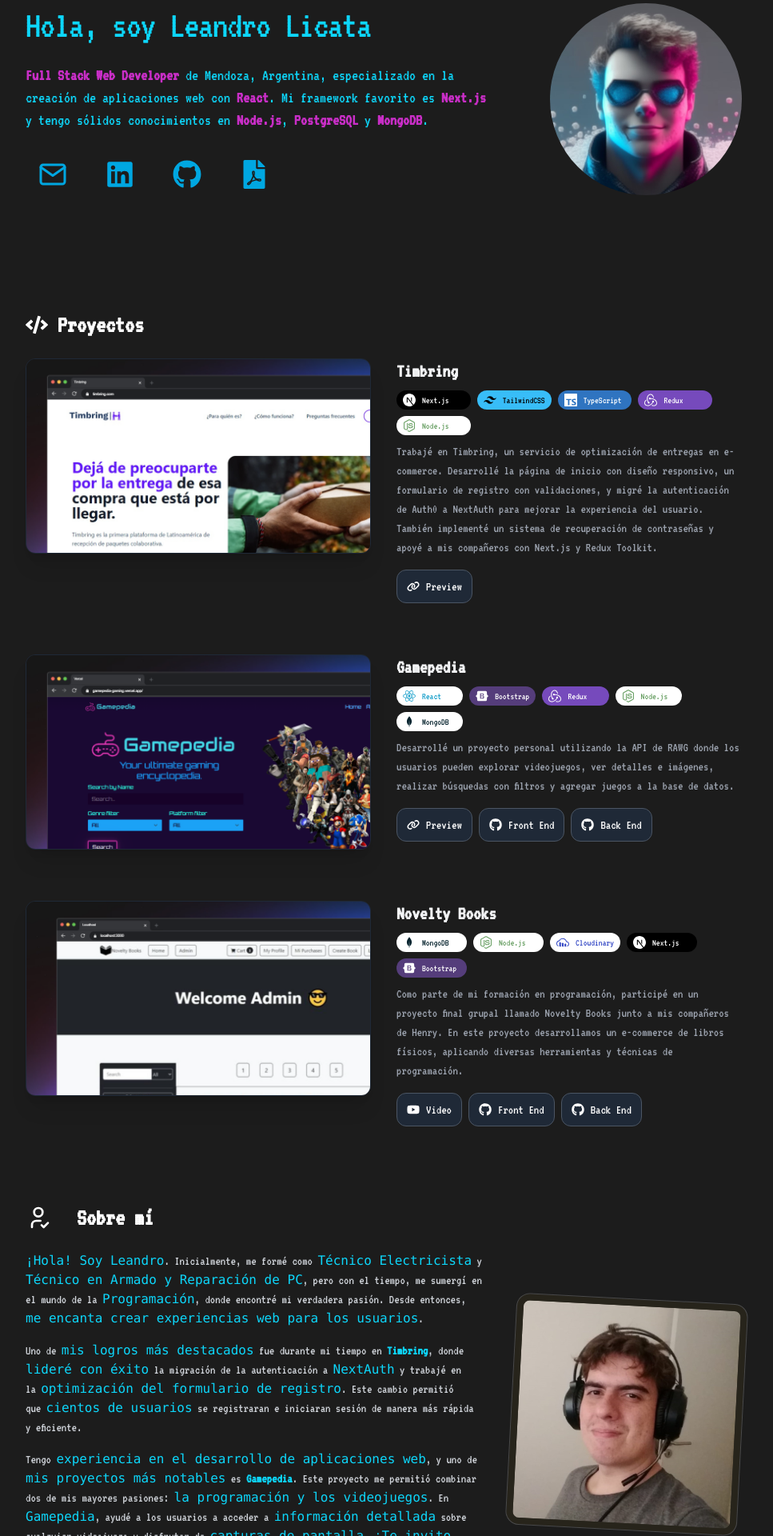
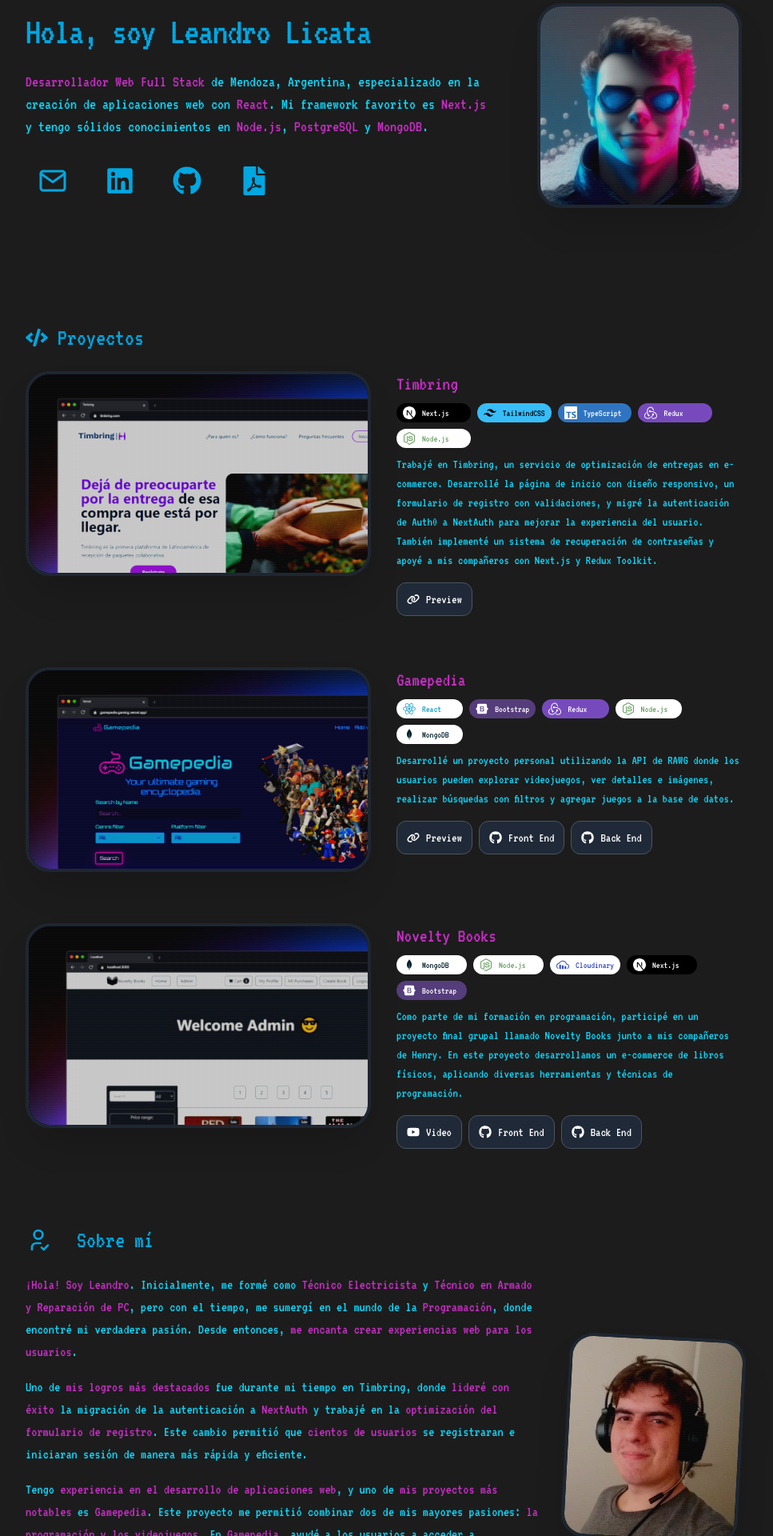
Before and after one commit to LeandroLicata/web-portfolio, a Next.js app: page / in a window 1280 px wide. Shown: the part 140-2060 px from the top of the page at 80% size, without its empty margins (160-1127 px from the left). Built offline with nearby package versions, Linux system fonts and the light colour scheme.

Commit message:
visual overhaul

```diff
--- a/src/app/globals.css
+++ b/src/app/globals.css
@@ -29,3 +29,15 @@
 html {
   scroll-behavior: smooth;
 }
+
+@layer utilities {
+  .bg-stripes {
+    background-image: repeating-linear-gradient(
+      0deg,
+      rgba(255, 255, 255, 0.05),
+      rgba(255, 255, 255, 0.05) 1px,
+      transparent 1px,
+      transparent 2px
+    );
+  }
+}
--- a/src/app/page.tsx
+++ b/src/app/page.tsx
@@ -15,14 +15,14 @@
       </main>
       <div className="space-y-24 mx-4">
         <SectionContainer id="projects" className="">
-          <h2 className="flex items-center mb-6 text-3xl font-semibold gap-x-3 text-white">
+          <h2 className="flex items-center mb-6 text-3xl gap-x-3 text-blue-neon">
             <FaCode className="size-7" />
             Proyectos
           </h2>
           <Projects />
         </SectionContainer>
         <SectionContainer id="about-me" className="">
-          <h2 className="flex items-center mb-6 text-3xl font-semibold gap-x-8 text-white">
+          <h2 className="flex items-center mb-6 text-3xl gap-x-8 text-blue-neon">
             <TbUserCheck className="size-8" />
             Sobre mí
           </h2>
--- a/src/components/AboutMe.tsx
+++ b/src/components/AboutMe.tsx
@@ -1,63 +1,67 @@
+import TVEffect from "./TVEffect";
+
 export default function AboutMe() {
   return (
-    <article className="flex flex-col items-center justify-center gap-8 text-gray-300 md:flex-row">
-      <div className="[&>p]:mb-4 [&>p>strong]:text-light-blue [&>p>strong]:font-normal [&>p>strong]:font-mono text-pretty order-2 md:order-1">
+    <article className="flex flex-col items-center justify-center gap-8 text-light-blue md:flex-row text-lg">
+      <div className="[&>p]:mb-4 [&>p>span]:text-pink order-2 md:order-1">
         <p>
-          <strong>¡Hola! Soy Leandro</strong>. Inicialmente, me formé como{" "}
-          <strong>Técnico Electricista</strong> y{" "}
-          <strong>Técnico en Armado y Reparación de PC</strong>, pero con el
-          tiempo, me sumergí en el mundo de la <strong>Programación</strong>,
-          donde encontré mi verdadera pasión. Desde entonces,{" "}
-          <strong>me encanta crear experiencias web para los usuarios</strong>.
+          <span>¡Hola! Soy Leandro</span>. Inicialmente, me formé como{" "}
+          <span>Técnico Electricista</span> y{" "}
+          <span>Técnico en Armado y Reparación de PC</span>, pero con el tiempo,
+          me sumergí en el mundo de la <span>Programación</span>, donde encontré
+          mi verdadera pasión. Desde entonces,{" "}
+          <span>me encanta crear experiencias web para los usuarios</span>.
         </p>
 
         <p>
-          Uno de <strong>mis logros más destacados</strong> fue durante mi
-          tiempo en{" "}
+          Uno de <span>mis logros más destacados</span> fue durante mi tiempo en{" "}
           <a
             href="https://timbring.com"
             target="_blank"
             rel="noopener noreferrer"
             className="text-light-blue hover:underline"
           >
-            <strong>Timbring</strong>
+            <span>Timbring</span>
           </a>
-          , donde <strong>lideré con éxito</strong> la migración de la
-          autenticación a <strong>NextAuth</strong> y trabajé en la{" "}
-          <strong>optimización del formulario de registro</strong>. Este cambio
-          permitió que <strong>cientos de usuarios</strong> se registraran e
+          , donde <span>lideré con éxito</span> la migración de la autenticación
+          a <span>NextAuth</span> y trabajé en la{" "}
+          <span>optimización del formulario de registro</span>. Este cambio
+          permitió que <span>cientos de usuarios</span> se registraran e
           iniciaran sesión de manera más rápida y eficiente.
         </p>
 
         <p>
-          Tengo{" "}
-          <strong>experiencia en el desarrollo de aplicaciones web</strong>, y
-          uno de <strong>mis proyectos más notables</strong> es{" "}
+          Tengo <span>experiencia en el desarrollo de aplicaciones web</span>, y
+          uno de <span>mis proyectos más notables</span> es{" "}
           <a
             href="https://gamepedia.com"
             target="_blank"
             rel="noopener noreferrer"
-            className="text-light-blue hover:underline"
+            className="text-pink hover:underline"
           >
-            <strong>Gamepedia</strong>
+            <span>Gamepedia</span>
           </a>
           . Este proyecto me permitió combinar dos de mis mayores pasiones:{" "}
-          <strong>la programación y los videojuegos</strong>. En{" "}
-          <strong>Gamepedia</strong>, ayudé a los usuarios a acceder a{" "}
-          <strong>información detallada</strong> sobre cualquier videojuego y
-          disfrutar de <strong>capturas de pantalla</strong>.{" "}
-          <strong>¡Te invito a explorarlo!</strong>
+          <span>la programación y los videojuegos</span>. En{" "}
+          <span>Gamepedia</span>, ayudé a los usuarios a acceder a{" "}
+          <span>información detallada</span> sobre cualquier videojuego y
+          disfrutar de <span>capturas de pantalla</span>.{" "}
+          <span>¡Te invito a explorarlo!</span>
         </p>
       </div>
 
-      <img
+      {/* <img
         width="200"
         height="200"
         src="/images/me.jpg"
         alt="Leandro Licata"
         className="order-1 object-cover w-64 h-full p-1 md:order-2 rotate-3 lg:p-2 lg:w-72 aspect-square rounded-2xl bg-yellow-500/5 ring-1 ring-white/20"
         style={{ objectPosition: "50% 50%" }}
-      ></img>
+      ></img> */}
+
+      <div className="order-1 md:order-2 rotate-3 w-full h-64">
+        <TVEffect src="/images/me.jpg" alt="Leandro Licata" />
+      </div>
     </article>
   );
 }
--- a/src/components/Footer.tsx
+++ b/src/components/Footer.tsx
@@ -3,10 +3,10 @@
   return (
     <footer className="opacity-80 p-4 mt-16 w-full mx-auto container lg:max-w-4xl md:max-w-2xl mb-10 flex justify-center">
       <div className="rounded-lg w-full max-w-screen-xl mx-auto md:flex md:items-center md:justify-between py-4">
-        <span className="text-sm sm:text-center text-zinc-200/90">
+        <span className="text-md sm:text-center text-blue-neon">
           © {currentYear} Leandro Licata.
         </span>
-        <ul className="flex flex-wrap items-center mt-3 text-sm font-medium text-white/90 sm:mt-0">
+        <ul className="flex flex-wrap items-center mt-3 text-md text-light-blue sm:mt-0">
           <li>
             <a href="/#about-me" className="hover:underline me-4 md:me-6">
               Sobre mí
--- a/src/components/Hero.tsx
+++ b/src/components/Hero.tsx
@@ -1,9 +1,9 @@
 "use client";
 
 import SocialPill from "./SocialPill";
+import TVEffect from "./TVEffect";
 import { FiMail } from "react-icons/fi";
 import { FaLinkedin, FaGithub, FaFilePdf } from "react-icons/fa";
-import { motion, useAnimation } from "framer-motion";
 
 const socialLinks = [
   { href: "mailto:leandrolicata1@gmail.com", icon: FiMail, label: "Mail" },
@@ -22,35 +22,32 @@
 
 export default function Hero() {
   return (
-    <div className="flex items-center justify-between">
+    <div className="flex items-center justify-between pt-4 lg:pt-0">
       <div className="max-w-xl flex-1">
-        <h1 className="text-3xl tracking-tight text-light-blue md:text-5xl dark:text-white">
+        <h1 className="text-3xl tracking-tight text-blue-neon md:text-5xl dark:text-white">
           Hola, soy Leandro Licata
         </h1>
-        <p className="mt-6 text-xl text-light-blue [&>strong]:text-pink">
-          <strong>Full Stack Web Developer </strong> de Mendoza, Argentina,
+        <p className="mt-6 text-xl text-light-blue [&>span]:text-pink">
+          <span>Desarrollador Web Full Stack </span> de Mendoza, Argentina,
           especializado en la creación de aplicaciones web con{" "}
-          <strong>React</strong>. Mi framework favorito es{" "}
-          <strong>Next.js</strong> y tengo sólidos conocimientos en{" "}
-          <strong>Node.js</strong>, <strong>PostgreSQL</strong> y{" "}
-          <strong>MongoDB</strong>.
+          <span>React</span>. Mi framework favorito es <span>Next.js</span> y
+          tengo sólidos conocimientos en <span>Node.js</span>,{" "}
+          <span>PostgreSQL</span> y <span>MongoDB</span>.
         </p>
 
         <nav className="flex flex-wrap gap-4 mt-8">
           {socialLinks.map(({ href, icon: Icon, label }) => (
             <SocialPill href={href} key={label}>
               <Icon className="size-9" />
-              {/* <span className="ml-2 hidden group-hover:inline">{label}</span> */}
             </SocialPill>
           ))}
         </nav>
       </div>
-      <div className="ml-5">
-        <motion.img
-          src="images/profile.jpeg"
-          alt="Descripción de la imagen"
-          className="w-60 h-auto rounded-full"
-          transition={{ duration: 0.5 }} // Duración de la transición
+
+      <div className="w-64 h-64 hidden lg:block">
+        <TVEffect
+          src="/images/profile.jpeg"
+          alt="Foto de perfil con efecto TV"
         />
       </div>
     </div>
--- a/src/components/Projects.tsx
+++ b/src/components/Projects.tsx
@@ -15,6 +15,7 @@
 import { FaLink } from "react-icons/fa6";
 import { BiLogoMongodb } from "react-icons/bi";
 import LinkButton from "./LinkButton";
+import TVEffect from "./TVEffect";
 
 const TAGS = {
   NEXT: {
@@ -137,7 +138,7 @@
           className="flex flex-col space-x-0 space-y-8 group md:flex-row md:space-x-8 md:space-y-0"
           key={title}
         >
-          <div className="w-full md:w-1/2">
+          {/* <div className="w-full md:w-1/2">
             <div className="relative flex flex-col items-center col-span-6 row-span-5 gap-8 transition duration-500 ease-in-out transform shadow-xl overflow-clip rounded-xl sm:rounded-xl md:group-hover:-translate-y-1 md:group-hover:shadow-2xl lg:border lg:border-gray-800 lg:hover:border-gray-700 lg:hover:bg-gray-800/50">
               <img
                 alt={`Imagen del proyecto ${title}`}
@@ -146,10 +147,18 @@
                 src={image}
               />
             </div>
+          </div> */}
+
+          <div className="w-auto h-64 md:w-1/2">
+            <TVEffect
+              src={image}
+              alt={`Imagen del proyecto ${title}`}
+              className="object-cover transition duration-500 sm:h-full"
+            />
           </div>
 
           <div className="w-full md:w-1/2 md:max-w-lg">
-            <h3 className="text-2xl font-bold text-gray-100">{title}</h3>
+            <h3 className="text-2xl text-pink">{title}</h3>
             <div className="flex flex-wrap mt-2">
               <ul className="grid grid-cols-3 md:grid-cols-4 gap-2">
                 {tags.map((tag) => (
@@ -164,7 +173,7 @@
                 ))}
               </ul>
 
-              <div className="mt-2 text-gray-400">{description}</div>
+              <div className="mt-2 text-light-blue">{description}</div>
               <footer className="flex items-start mt-4 gap-x-2">
                 {links.map(({ href, label, icon: Icon }) => (
                   <LinkButton href={href} key={label}>
--- /dev/null
+++ b/src/components/TVEffect.tsx
@@ -0,0 +1,42 @@
+"use client";
+
+import { motion } from "framer-motion";
+
+interface TVEffectProps {
+  src: string; // URL de la imagen
+  alt: string; // Texto alternativo para la imagen
+  className?: string; // Clases adicionales opcionales
+}
+
+const TVEffect: React.FC<TVEffectProps> = ({ src, alt, className }) => {
+  return (
+    <motion.div
+      className={`relative w-full h-full bg-black rounded-[30px] overflow-hidden shadow-2xl border-4 border-gray-800 ${className}`}
+      initial={{ opacity: 0.8 }}
+      animate={{
+        opacity: [0.8, 1, 0.9, 1],
+        filter: [
+          "brightness(1) contrast(1)",
+          "brightness(1.2) contrast(1.3)",
+          "brightness(0.9) contrast(1)",
+          "brightness(1) contrast(1)",
+        ],
+      }}
+      transition={{
+        duration: 2,
+        repeat: Infinity,
+        repeatType: "mirror",
+        repeatDelay: 1,
+      }}
+    >
+      <img
+        src={src}
+        alt={alt}
+        className="w-full h-full object-cover saturate-150 contrast-125 opacity-95"
+      />
+      <div className="absolute inset-0 bg-stripes"></div>
+    </motion.div>
+  );
+};
+
+export default TVEffect;
```
Also changed, not shown: public/images/Pixel art.webp (added), 1 other file (tests, documents, lock files or other folders).
